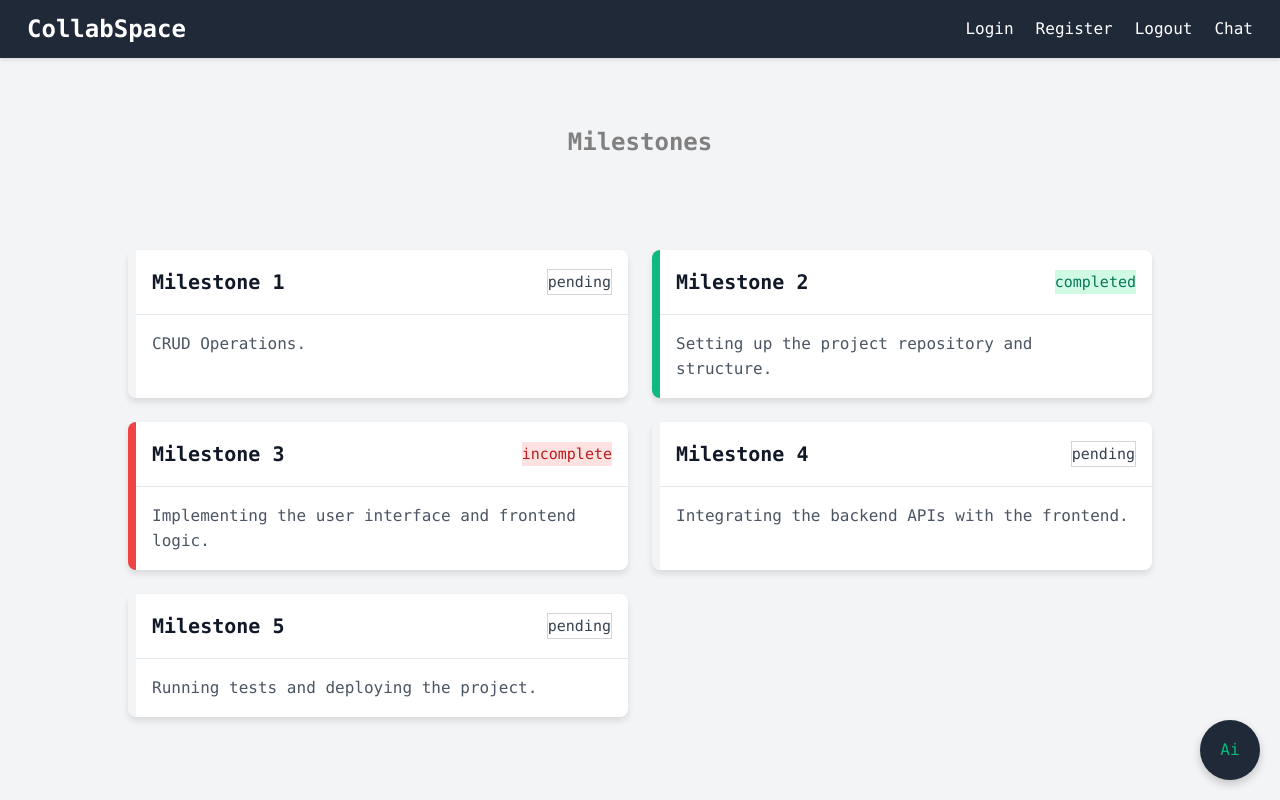
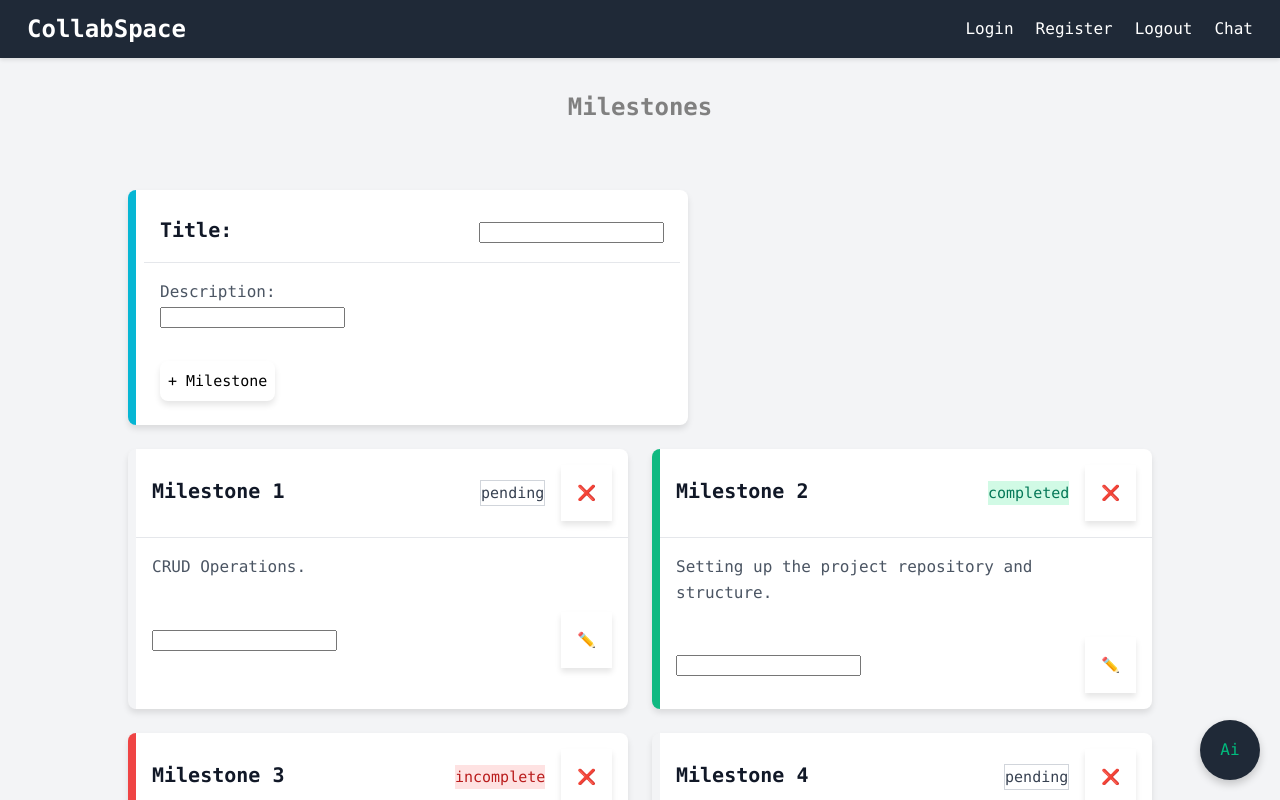
Before and after one commit to tanmay316/CollabSpace-Tracking-Student-Progress-in-Software-Projects, a Vue app in the folder frontend/: page /milestones in a window 1280 px wide. Shown: the top 800 px of the page. Built offline with nearby package versions, Linux system fonts and the light colour scheme.

Commit message:
CRUD: Milestones

```diff
--- a/frontend/src/components/Milestones.vue
+++ b/frontend/src/components/Milestones.vue
@@ -2,8 +2,20 @@
     <div class="container">
       <div class="header">Milestones</div>
       <div class="content">
+        <div class="create-container">
+            <div class="card-header">
+              <h3>Title: </h3>
+              <input type="text">
+            </div>
+            <div class="card-body">
+              <p>Description: </p>
+              <input type="text">
+            </div>
+            <div class="create-milestone">+ Milestone</div>
+          </div>
         <RouterLink to='/submission'>
         <div class="grid">
+
           <div
             v-for="milestone in milestones"
             :key="milestone.id"
@@ -16,12 +28,19 @@
           >
             <div class="card-header">
               <h3>{{ milestone.title }}</h3>
-              <span :class="statusClass(milestone.status)">
-                {{ milestone.status }}
-              </span>
+              <div class="stats">
+                <span :class="statusClass(milestone.status)">
+                  {{ milestone.status }}
+                </span>
+                <div class="mile-icon">❌</div>
+              </div>
             </div>
             <div class="card-body">
               <p>{{ milestone.description }}</p>
+            </div>
+            <div class="edit-body">
+              <input type="text">
+              <div class="mile-icon">✏️</div>
             </div>
           </div>
         </div>
@@ -79,9 +98,53 @@
   </script>
 
   <style scoped>
+  .stats{
+    display: flex;
+    gap: 1rem;
+    align-items: center;
+  }
+
+  .edit-body{
+    gap: 0.5rem;
+    display: flex;
+    margin: 0.5rem;
+    padding: 0.5rem;
+    justify-content: space-between;
+    align-items: baseline;
+  }
+
+  .mile-icon{
+    padding: 1rem;
+    box-shadow: 0 4px 6px rgba(0, 0, 0, 0.1);
+  }
+
+  .create-milestone{
+    color: #000;
+    box-shadow: 0 4px 6px rgba(0, 0, 0, 0.1);
+    border-radius: 8px;
+    width: fit-content;
+    margin: 1rem;
+    padding: 0.5rem;
+  }
+
+  .create-milestone:hover{
+    cursor: pointer;
+    transform: scale(1.05);
+    background-color: #06b6d4;
+  }
+
   .container {
     background-color: #f3f4f6;
     padding: 24px;
+  }
+
+  .create-container{
+    max-width: 70vh;
+    padding: 0.5rem;
+    background-color: #fff;
+    box-shadow: 0 4px 6px rgba(0, 0, 0, 0.1);
+    border-radius: 8px;
+    border-left: 8px solid #06b6d4;
   }
 
   .header {
@@ -126,7 +189,8 @@
   .card-header {
     display: flex;
     justify-content: space-between;
-    align-items: center;
+    align-items: baseline;
+    gap:0.5rem;
     padding: 16px;
     border-bottom: 1px solid #e5e7eb;
   }
```
